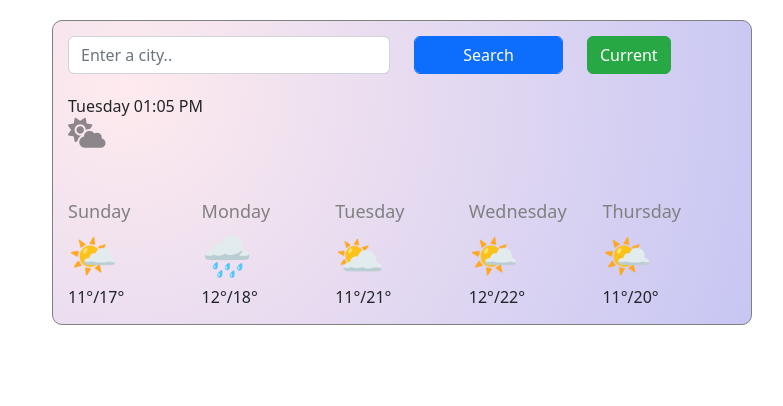
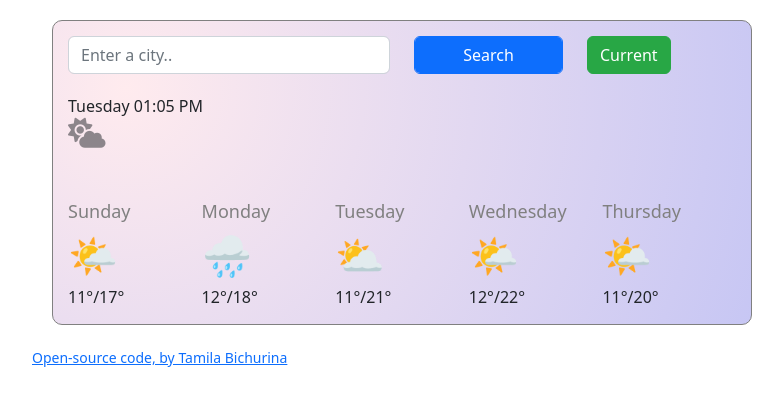
Before and after one commit to Tamilo4ka/check-folder, a plain HTML site: page index.html in a window 1280 px wide. Shown: the whole page, without its empty margins (50-833 px from the left). Drawn offline with nearby package versions, Linux system fonts and the light colour scheme; no server answers.

Commit message:
added a link

```diff
--- a/index.html
+++ b/index.html
@@ -92,6 +92,11 @@
         </div>
       </div>
     </div>
+    <div>
+    <small>
+      <a href="https://github.com/Tamilo4ka/check-folder" target = "_blank"> Open-source code, by Tamila Bichurina </a>
+    </small>
+    </div>
       <script src="src/script.js">
     </script>
   </body>
```
